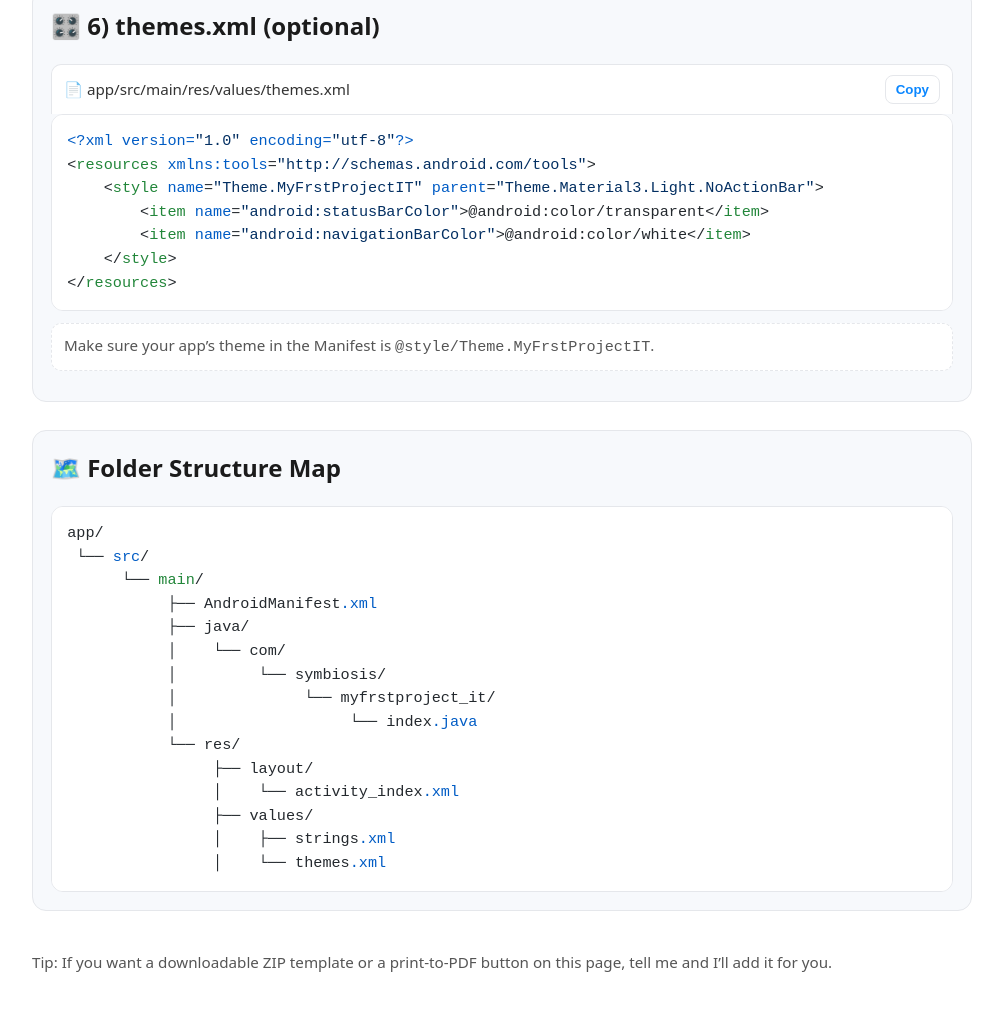
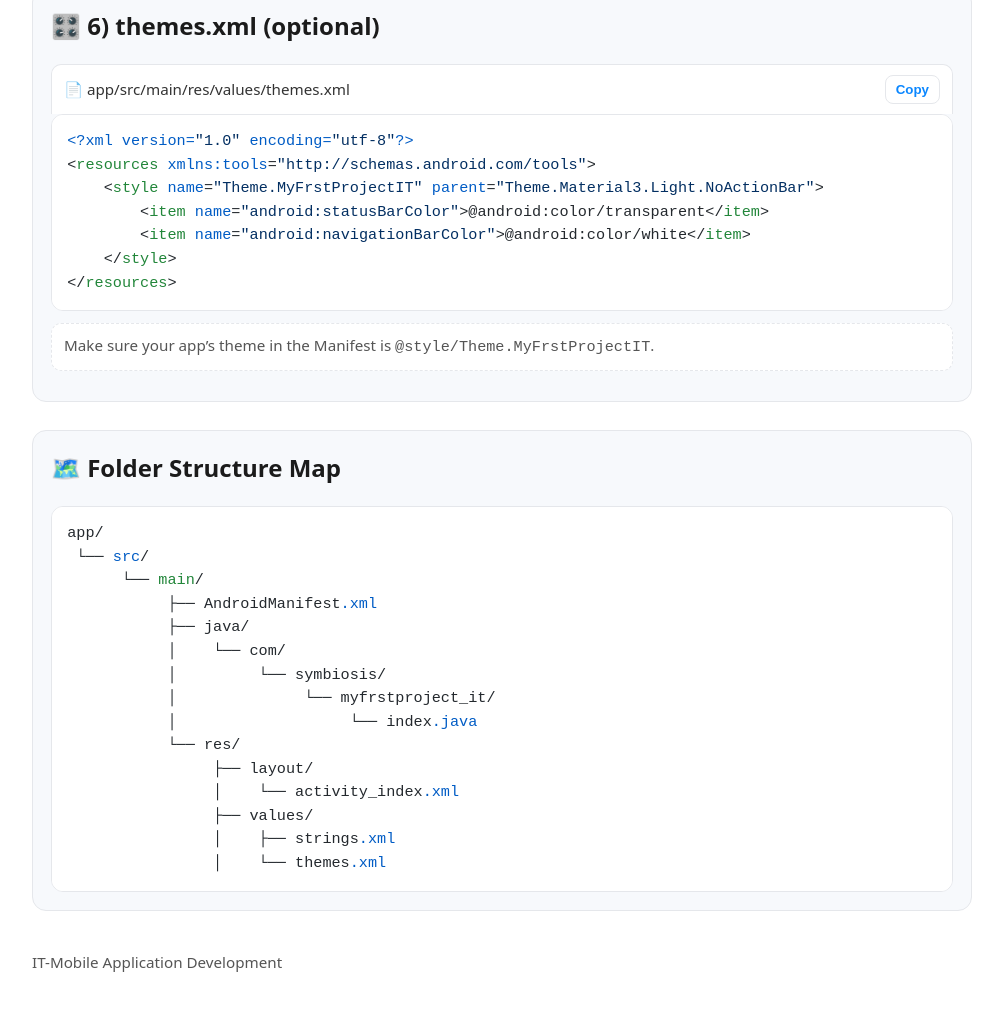
Before and after one commit to gebrehiwot/androidApp, a plain HTML site: page index.html in a window 1280 px wide. Shown: the part 3084-4094 px from the top of the page, without its empty margins (138-1141 px from the left). Drawn offline with nearby package versions, Linux system fonts and the light colour scheme.

Commit message:
index.html

```diff
--- a/index.html
+++ b/index.html
@@ -284,7 +284,7 @@ public class index extends AppCompatActivity {
   </section>
 
   <footer>
-    Tip: If you want a downloadable ZIP template or a print-to-PDF button on this page, tell me and I’ll add it for you.
+   IT-Mobile Application Development
   </footer>
 </main>
 
```
